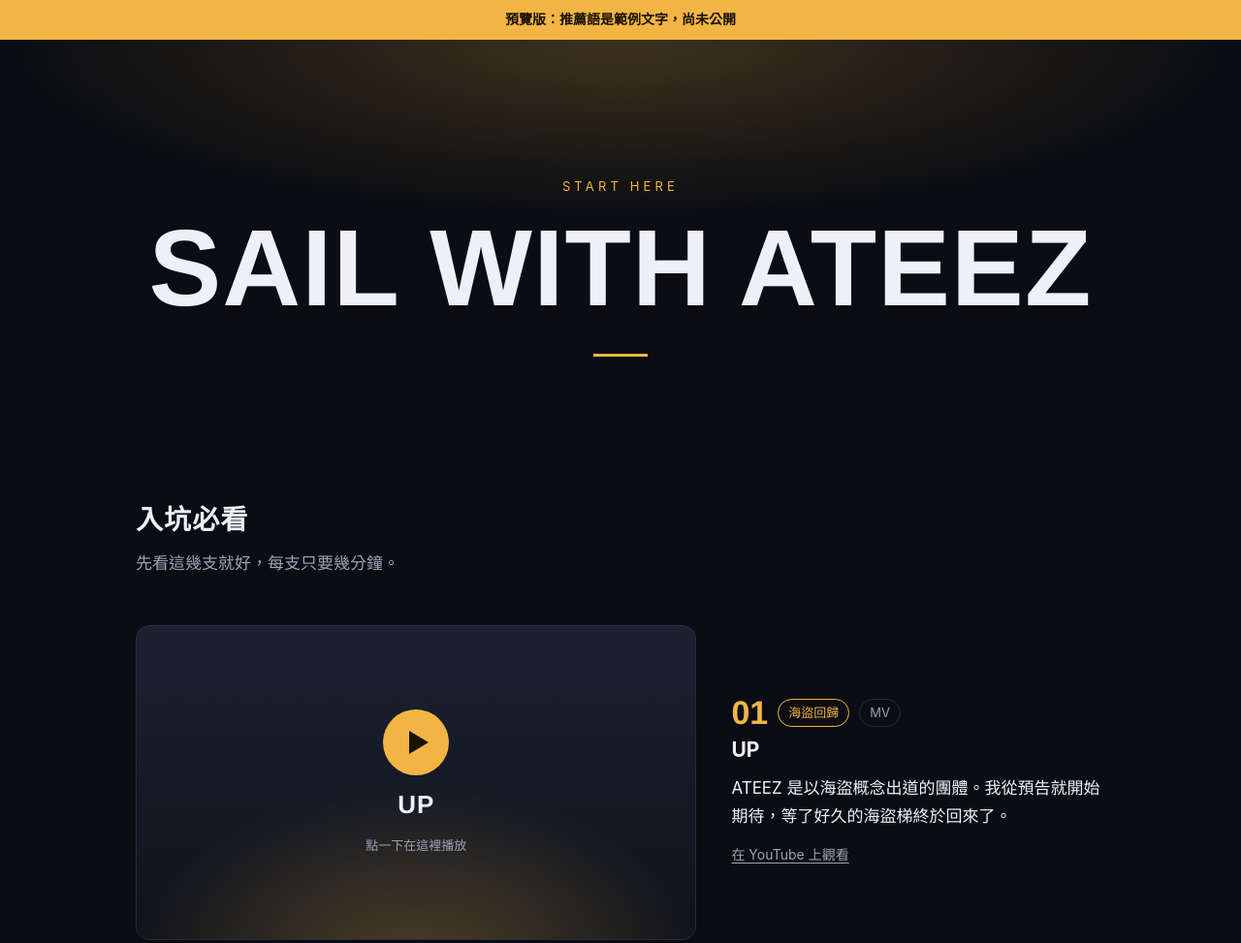
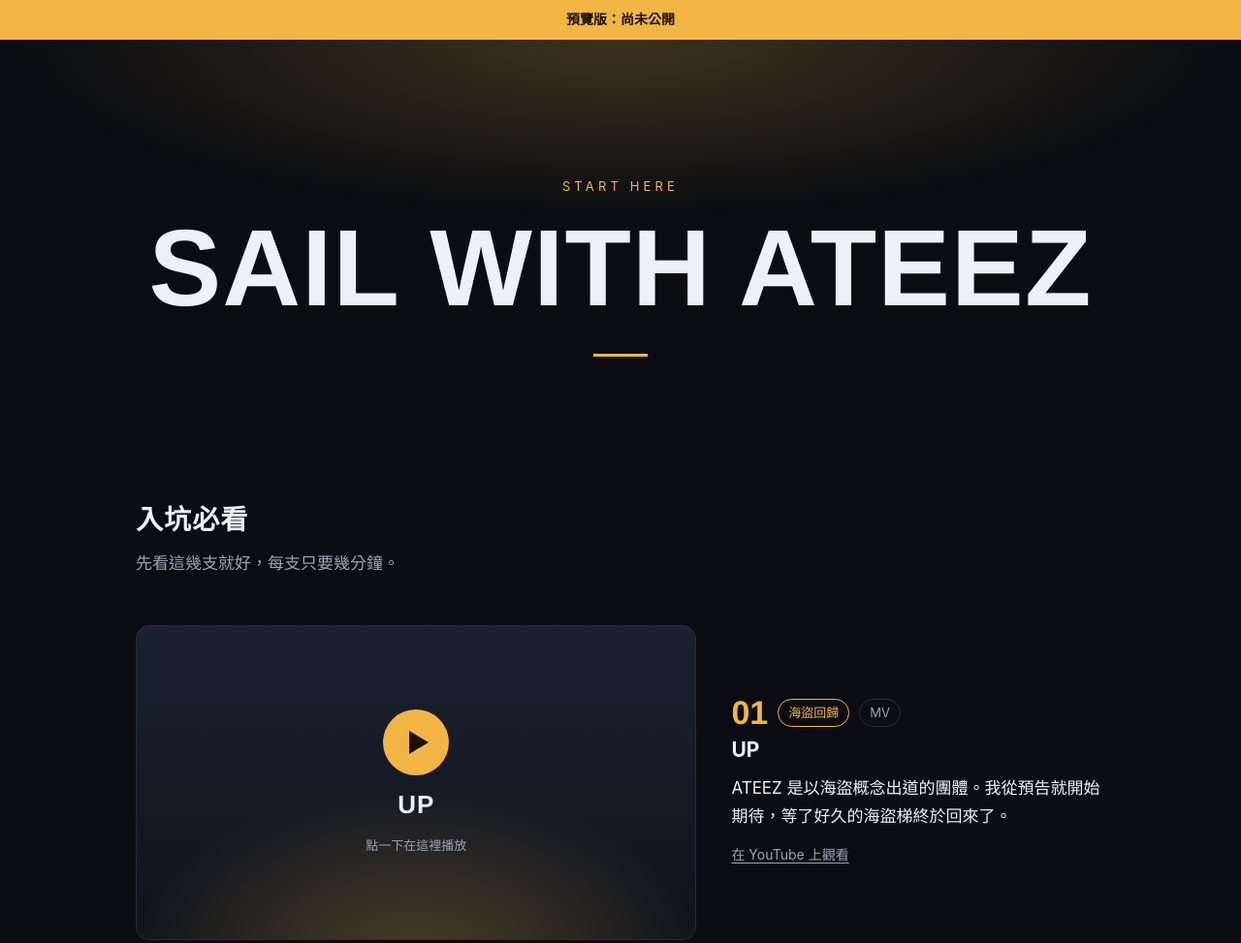
Before and after one commit to wis2ria/ateez-atiny, a plain HTML site: page index.html in a window 1280 px wide. Shown: the top 973 px of the page at 97% size. Drawn offline with Linux system fonts and the light colour scheme.

Commit message:
Update preview banner now that recommendations are real
Co-Authored-By: Claude Fable 5.2 <noreply@anthropic.com>
Claude-Session: https://claude.ai/code/session_01BpCNYSkHd2nWYwbc7ooaBb

```diff
--- a/index.html
+++ b/index.html
@@ -9,7 +9,7 @@
   <link rel="stylesheet" href="styles.css">
 </head>
 <body>
-  <div id="preview-banner" class="preview-banner" hidden>預覽版：推薦語是範例文字，尚未公開</div>
+  <div id="preview-banner" class="preview-banner" hidden>預覽版：尚未公開</div>
 
   <header class="hero">
     <p class="hero-kicker">Start here</p>
```
